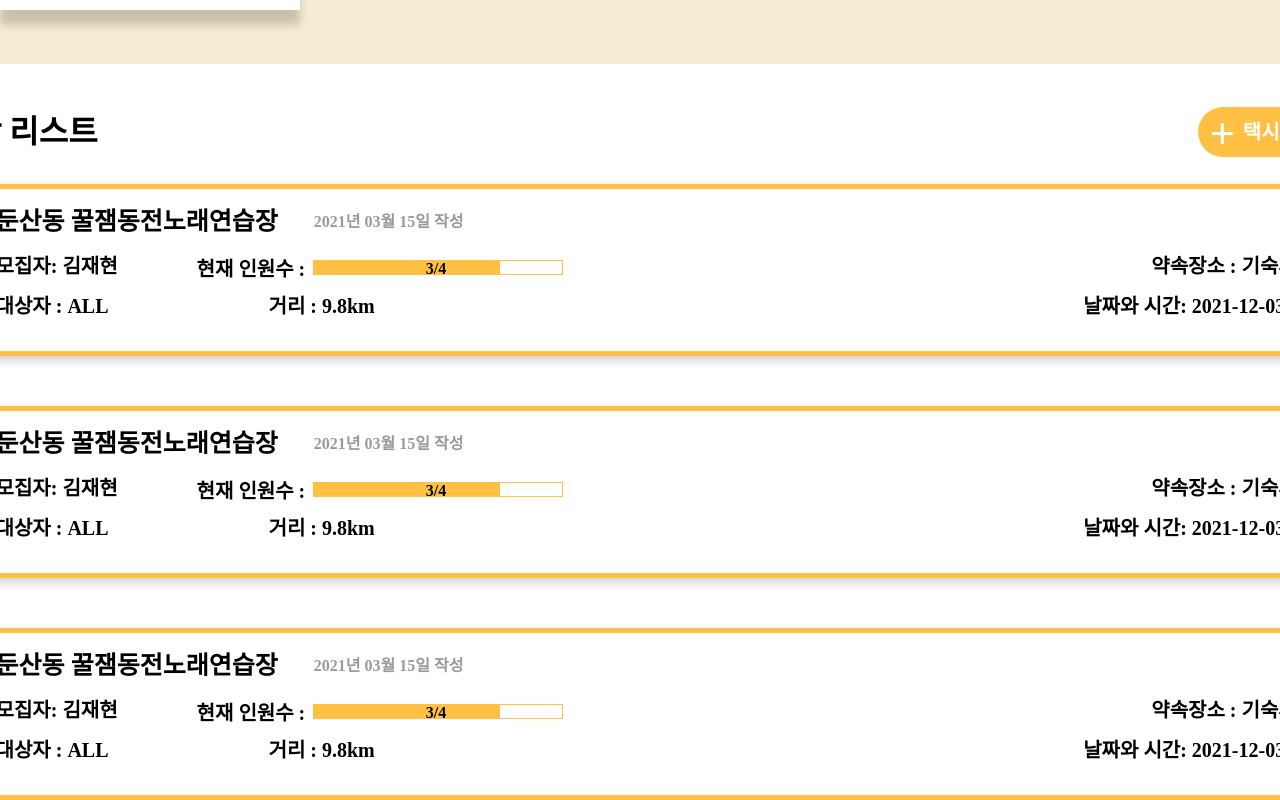
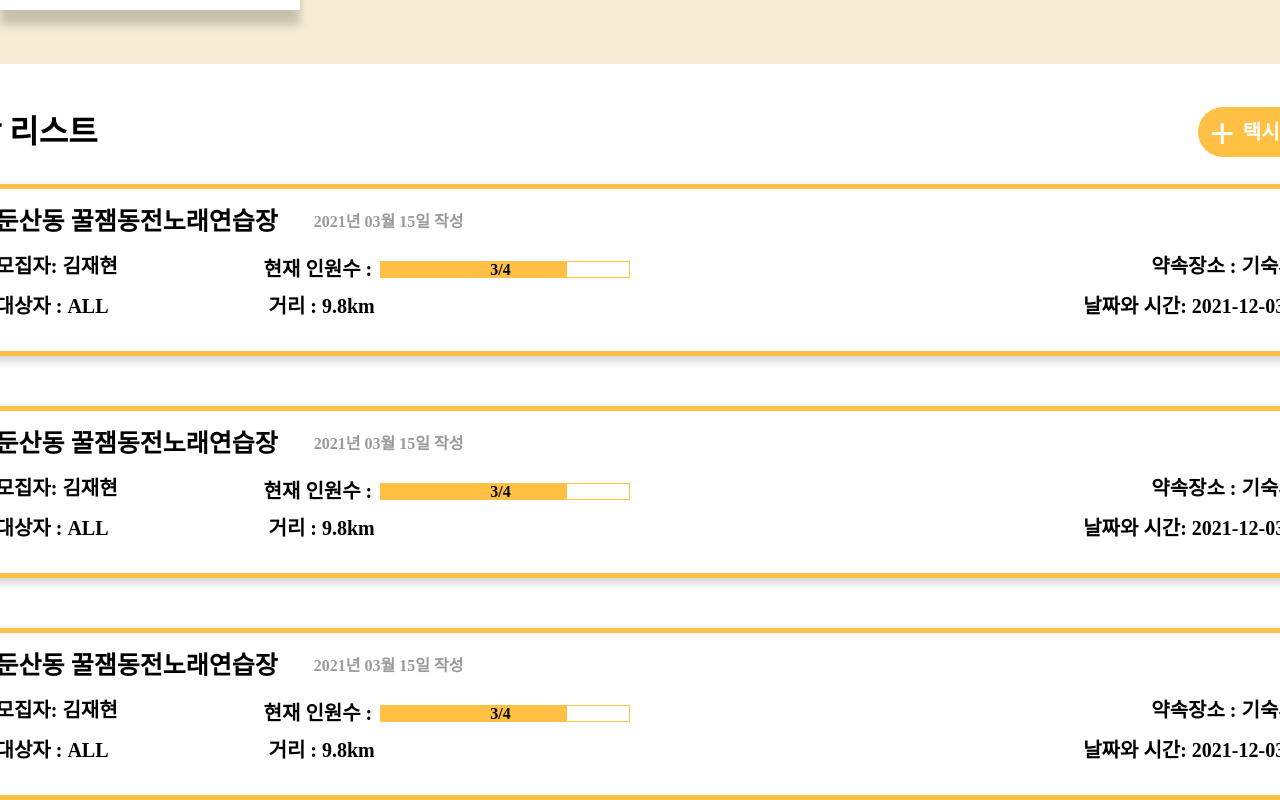
Before and after one commit to DamaTaxi/Client, a React (Create React App) app: page /taxi-pot in a window 1280 px wide. Shown: the part 668-1468 px from the top of the page. Built offline with nearby package versions, Linux system fonts and the light colour scheme; a web font is replaced by a local one.

Commit message:
[ADD] TaxiPotList 스타일 추가

```diff
--- a/src/components/TaxiPot/TaxiPotList/TaxiPotList.js
+++ b/src/components/TaxiPot/TaxiPotList/TaxiPotList.js
@@ -61,8 +61,8 @@ const TaxiPotList = () => {
               </div>
               <div className="list-section-wrapper">
                 <S.FirstFloorWrapper>
-                  <p>모집자: {creator}</p>
-                  <GraphContainer reserve={reserve} all={all} width={250} left={45} height={15} />
+                  <p id="marginRight" >모집자: {creator}</p>
+                  <GraphContainer reserve={reserve} all={all} width={250} left={44} height={17} marginTop={5} />
                   <p>약속장소 : {place}</p>
                 </S.FirstFloorWrapper>
                 <S.SecondFloorWrapper>
--- a/src/components/TaxiPot/TaxiPotList/style.js
+++ b/src/components/TaxiPot/TaxiPotList/style.js
@@ -91,6 +91,9 @@ export const FirstFloorWrapper = styled.div`
   display: flex;
   margin-bottom: 13.5px;
   position: relative;
+  #marginRight {
+    margin-right: 67px;
+  }
   p {
     font-family: 'NotoSansCJK';
     font-size: 20px;
@@ -98,9 +101,6 @@ export const FirstFloorWrapper = styled.div`
   }
   p:first-child {
     margin-left: 79px;
-  }
-  p:nth-child(2) {
-    margin-left: 160px;
   }
   p:nth-child(3) {
     position: absolute;
```
